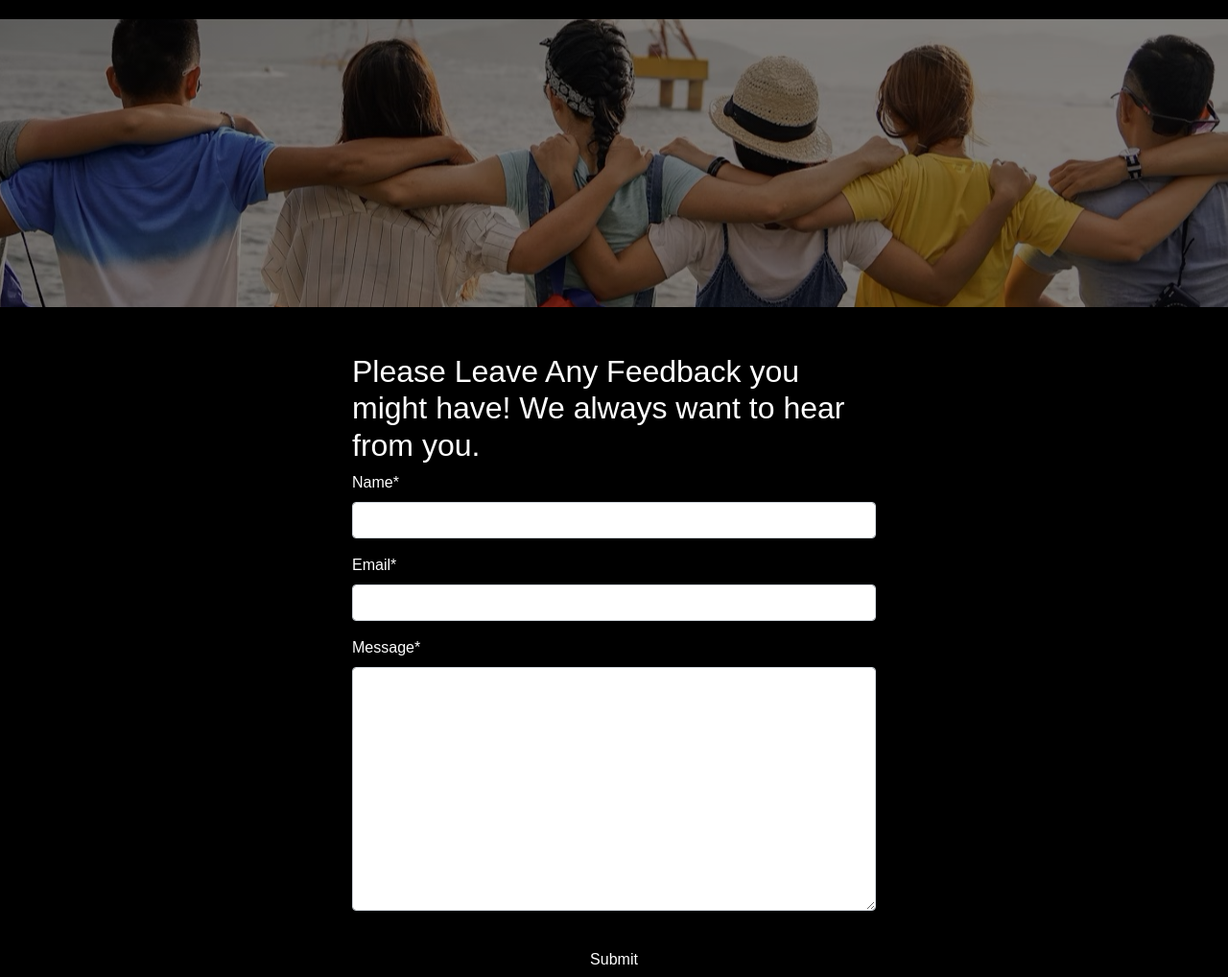
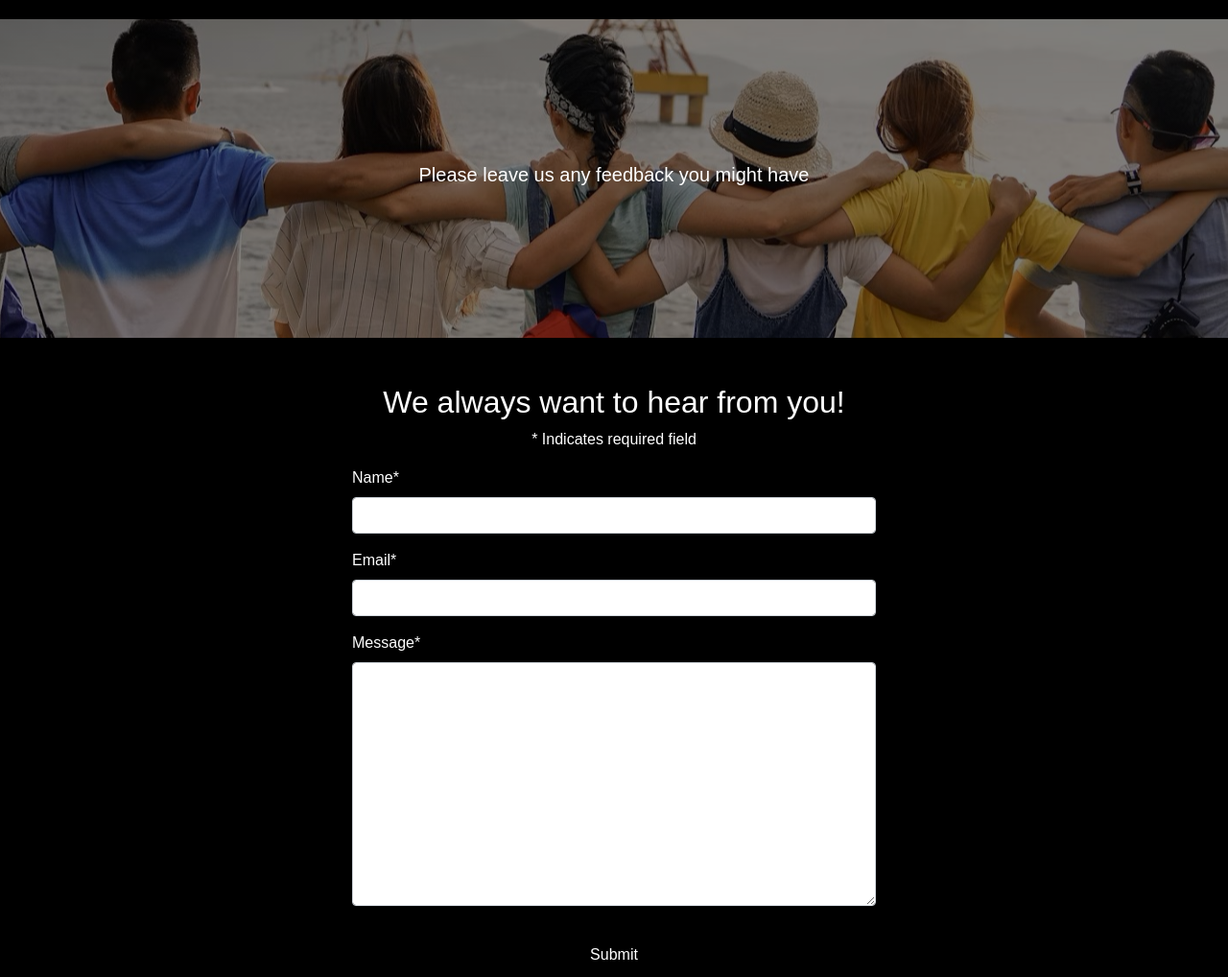
Before and after one commit to FernVR/GoodNewsBlog, a Django app: page /about/ in a window 1280 px wide. Shown: the part 506-1524 px from the top of the page at 96% size. Run offline with Django 4.2, Linux system fonts and the light colour scheme; data that the repository does not hold is empty; some libraries are stand-ins or nearby versions; some web fonts are replaced.

Commit message:
add fixes to html validator errors

```diff
--- a/about/templates/about/about.html
+++ b/about/templates/about/about.html
@@ -35,17 +35,24 @@
                 <p class="text-end"><em>Updated on: {{ about.updated_on }} </em></p>
             </div>
         </div>
+    </div>
 </section>
 
-<section class="profile-landing-banner container-fluid p-6 m-0"></section>
+<section class="profile-landing-banner container-fluid p-6 m-0">
+    <h5 class="text-white text-center">Please leave us any feedback you might have</h5>
+</section>
 
 <section id="contact" class="container my-5">
     <div class="row justify-content-center">
         <div class="col-12 col-md-6 text-white">
-            <h2>Please Leave Any Feedback you might have!
-                We always want to hear from you.
-            </h2>
-
+            <div class="feedback-info text-center">
+                <h2>
+                We always want to hear from you!
+                </h2>
+                <p>
+                    * Indicates required field
+                </p>
+            </div>
             <form method="post">
                 {{ collaborate_form | crispy }}
                 {% csrf_token %}
--- a/blog/templates/blog/index.html
+++ b/blog/templates/blog/index.html
@@ -8,8 +8,8 @@
 <!-- Landing Banner Img -->
 <section class="landing-banner container-fluid d-none d-sm-block">
     <!-- Landing Img here with a quote -->
-    <p class="text-pink"> “I'm convinced of this: Good done anywhere is good done everywhere. For a change, start by speaking to people rather than walking by them like they're stones that don't matter. As long as you're breathing, it's never too late to do some good.”
-        — Dr. Maya Angelou </p>
+    <h5 class="text-pink"> “I'm convinced of this: Good done anywhere is good done everywhere. For a change, start by speaking to people rather than walking by them like they're stones that don't matter. As long as you're breathing, it's never too late to do some good.”
+        — Dr. Maya Angelou </h5>
 </section>
 
 <!-- Landing Banner Img/ Mobile-specific content -->
--- a/static/css/style.css
+++ b/static/css/style.css
@@ -417,6 +417,7 @@ button[type="submit"] {
 @media screen and (min-width: 1450px) {
     .add-post-content {
         background-color: #FF44A7;
+        color: #000;
         padding: 20px;
         border-radius: 10px;
         box-shadow: 0 0 10px rgba(0, 0, 0, 0.1);
@@ -424,6 +425,7 @@ button[type="submit"] {
 
     .user-post-form {
         margin-top: 20px;
+
     }
 }
 
--- a/templates/base.html
+++ b/templates/base.html
@@ -13,7 +13,7 @@
 
 <head>
     <title>Good News Blog</title>
-    <meta name="viewport" content="width=device-width, initial-scale=1" />
+    <meta name="viewport" content="width=device-width, initial-scale=1">
 
     <!-- Google Fonts CSS -->
     <link rel="preconnect" href="https://fonts.gstatic.com">
@@ -38,7 +38,7 @@
     <link rel="apple-touch-icon" sizes="180x180" href="{% static 'favicon/apple-touch-icon.png' %}">
     <link rel="icon" type="image/png" sizes="32x32" href="{% static 'favicon/favicon-32x32.png' %}">
     <link rel="icon" type="image/png" sizes="16x16" href="{% static 'favicon/favicon-16x16.png' %}">
-    <link rel="manifest" href="{% static 'favicon/site.webmanifest' % }">
+    <link rel="manifest" href="{% static 'favicon/site.webmanifest' %}">
 </head>
 
 <body class="d-flex flex-column h-100 main-bg">
```
Also changed, not shown: blog/templates/blog/post_detail.html (+4 -4 lines), blog/templates/blog/user_profile.html (+6 -3 lines).
